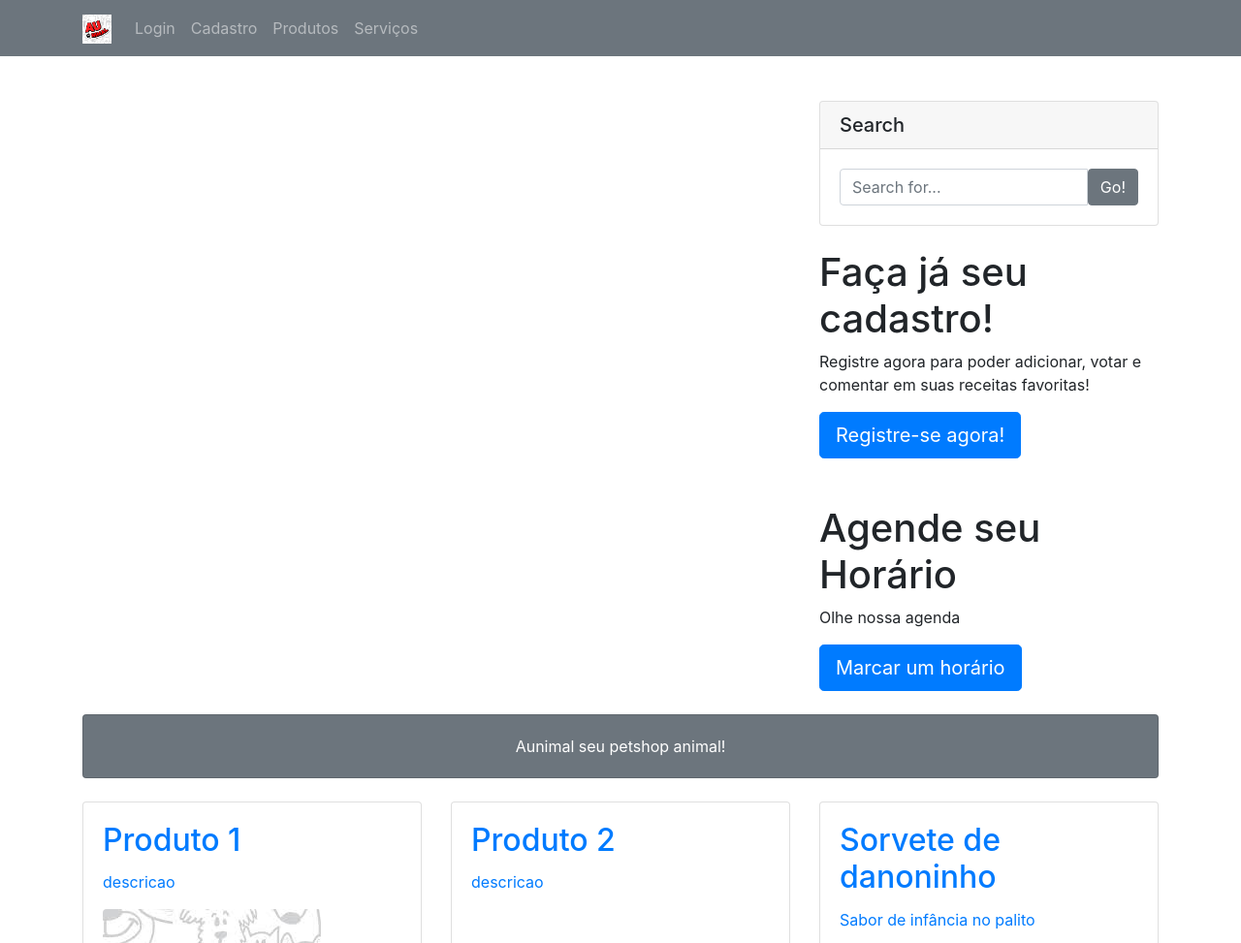
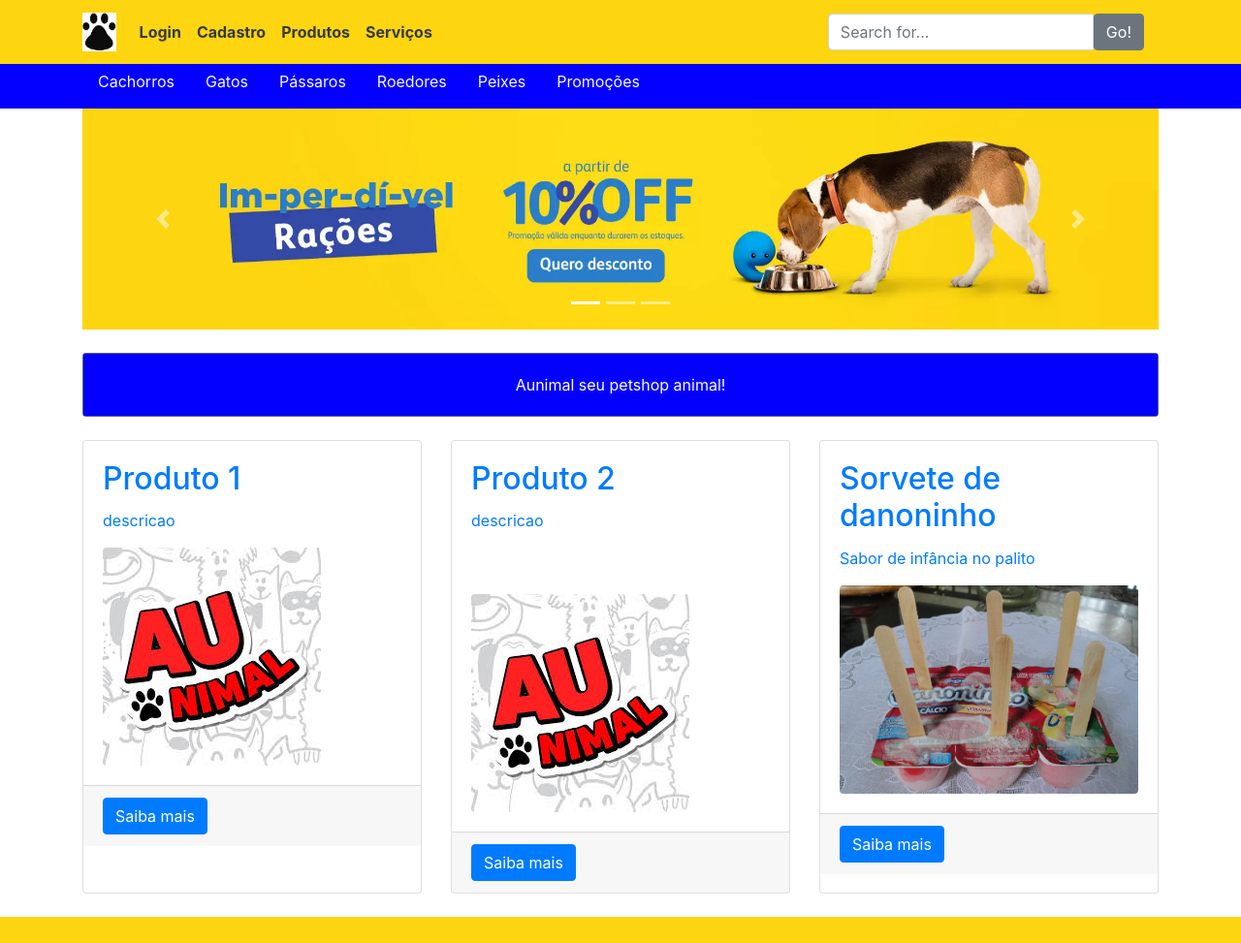
Before and after one commit to mwingter/WEB-PetShop, a plain HTML site: page index.html in a window 1280 px wide. Shown: the top 973 px of the page at 97% size. Drawn offline with nearby package versions, Linux system fonts and the light colour scheme.

Commit message:
Layout principal

```diff
--- a/index.html
+++ b/index.html
@@ -3,99 +3,145 @@
 
     <head>
         <title>Aunimal!</title>
-        <link rel="icon" href="images/ico.png">
+        <link rel="icon" href="images/ico-aunimal3.png">
 
         <meta charset="utf-8">
         <meta name="viewport" content="width=device-width, initial-scale=1, shrink-to-fit=no">
 
-
-               <link
+        <link
             rel="stylesheet"
             href="https://stackpath.bootstrapcdn.com/bootstrap/4.4.1/css/bootstrap.min.css"
             integrity="sha384-Vkoo8x4CGsO3+Hhxv8T/Q5PaXtkKtu6ug5TOeNV6gBiFeWPGFN9MuhOf23Q9Ifjh"
             crossorigin="anonymous"
-            />
+        />
+
+        <link rel="stylesheet" href="style.css">
 
 
-
-        <style>
-            body {
-                padding-top: 54px;
-            }
-
-            @media (min-width: 992px) {
-                body {
-                    padding-top: 56px;
-                }
-            }
-        </style>
     </head>
 
     <body>
 
 
         <!-- Menu -->
-        <nav class="navbar navbar-expand-lg navbar-dark bg-secondary fixed-top">
+        <nav class="navbar navbar-expand-lg navbar-dark fixed-top navbar1">
             <div class="container">
-                <a class="navbar-brand" href="index.html"><img src="images/logo.png" class="img-responsive" alt="Logo" height="30" ></a>
+                <a class="navbar-brand" href="index.html"><img src="images/ico-aunimal3.png" class="img-responsive" alt="Logo" height="40" ></a>
                 <button class="navbar-toggler" type="button" data-toggle="collapse" data-target="#navbarResponsive" aria-controls="navbarResponsive" aria-expanded="false" aria-label="Toggle navigation">
                     <span class="navbar-toggler-icon"></span>
                 </button>
                 <div class="collapse navbar-collapse" id="navbarResponsive">
                     <ul class="navbar-nav ml-auto">
                         <li class="nav-item" id="logged">
-                            <a class="nav-link" href="login.html">Login</a>
+                            <a class="nav-link text-dark" href="login.html">Login</a>
                         </li>
                         <li class="nav-item">
-                            <a class="nav-link" href="register.html">Cadastro</a>
+                            <a class="nav-link text-dark" href="register.html">Cadastro</a>
                         </li>
                         <li class="nav-item">
-                            <a class="nav-link" href="produtos.html">Produtos</a>
+                            <a class="nav-link text-dark" href="produtos.html">Produtos</a>
                         </li>
                         <li class="nav-item">
-                            <a class="nav-link" href="servicos.html">Serviços</a>
+                            <a class="nav-link text-dark" href="servicos.html">Serviços</a>
                         </li>
 
 
                     </ul>
-                    <div class="container-fluid">
+                    <div class="container-fluid justify-content-end">
+                        <class class="nav-item ">
+                            <div class="input-group">
+                                <input type="search" class="form-control" placeholder="Search for...">
+                                <span class="input-group-btn">
+                                    <button class="btn btn-secondary" type="button">Go!</button>
+                                </span>
+                            </div>
+                        </class>
                     </div>
                 </div>
+            </div>
+        </nav>
+
+        <nav class="navbar navbar-expand-lg navbar-dark fixed-top-2 navbar2 ">
+            <div class="container ">
+
+                <div class="collapse navbar-collapse " id="navbarResponsive">
+                    <ul class="nav nav-pills nav-fill">
+                        <li class="nav-item" id="logged">
+                            <a class="nav-link text-light" href="dogs.html">Cachorros</a>
+                        </li>
+                        <li class="nav-item">
+                            <a class="nav-link text-light" href="cats.html">Gatos</a>
+                        </li>
+                        <li class="nav-item">
+                            <a class="nav-link text-light" href="birds.html">Pássaros</a>
+                        </li>
+                        <li class="nav-item">
+                            <a class="nav-link text-light" href="rats.html">Roedores</a>
+                        </li>
+                        <li class="nav-item">
+                            <a class="nav-link text-light" href="fishs.html">Peixes</a>
+                        </li>
+                        <li class="nav-item">
+                            <a class="nav-link text-light" href="sales.html">Promoções</a>
+                        </li>
+                    </ul>
+                </div>
+
             </div>
         </nav>
 
 
 
 
+
         <!-- Conteudo -->
-        <div class="container">
+        <div class="container ">
+
+            <!-- Carroussel -->
+            <div id="carouselExampleIndicators" class="carousel slide " data-ride="carousel">
+                <ol class="carousel-indicators">
+                  <li data-target="#carouselExampleIndicators" data-slide-to="0" class="active"></li>
+                  <li data-target="#carouselExampleIndicators" data-slide-to="1"></li>
+                  <li data-target="#carouselExampleIndicators" data-slide-to="2"></li>
+                </ol>
+                <div class="carousel-inner">
+
+                  <div class="carousel-item active">
+                    <img src="images/banners/banner1.png" class="d-block w-100" alt="...">
+                  </div>
+                  <div class="carousel-item">
+                    <img src="images/banners/banner2.png" class="d-block w-100" alt="...">
+                  </div>
+                  <div class="carousel-item">
+                    <img src="images/banners/banner2.png" class="d-block w-100" alt="...">
+                  </div>
+
+                </div>
+                <a class="carousel-control-prev" href="#carouselExampleIndicators" role="button" data-slide="prev">
+                  <span class="carousel-control-prev-icon" aria-hidden="true"></span>
+                  <span class="sr-only">Previous</span>
+                </a>
+                <a class="carousel-control-next" href="#carouselExampleIndicators" role="button" data-slide="next">
+                  <span class="carousel-control-next-icon" aria-hidden="true"></span>
+                  <span class="sr-only">Next</span>
+                </a>
+              </div>
+            <!-- FIM do Caroussel-->
+
 
             <!-- Heading Row -->
+            <!--
             <div class="row my-4">
+
                 <div class="col-lg-8">
 
 
 
+                </div>-->
+                <!-- /.col-lg-8 -->
+                <!--
+                    <div class="col-lg-4">
 
-
-
-
-
-
-                </div>
-                <!-- /.col-lg-8 -->
-                <div class="col-lg-4">
-                    <div class="card my-4">
-                        <h5 class="card-header">Search</h5>
-                        <div class="card-body">
-                            <div class="input-group">
-                                <input type="text" class="form-control" placeholder="Search for...">
-                                <span class="input-group-btn">
-                                    <button class="btn btn-secondary" type="button">Go!</button>
-                                </span>
-                            </div>
-                        </div>
-                    </div>
                     <div>
                         <h1>Faça já seu cadastro!</h1>
                         <p>Registre agora para poder adicionar, votar e comentar em suas receitas favoritas!</p>
@@ -107,14 +153,16 @@
                         <a class="btn btn-primary btn-lg" href="newrecipe.html">Marcar um horário</a>
                     </div>
                 </div>
+                -->
+
                 <!-- /.col-md-4 -->
-            </div>
+           <!--</div>-->
             <!-- /.row -->
 
             <!-- Call to Action Well -->
-            <div class="card text-white bg-secondary my-4 text-center">
-                <div class="card-body">
-                    <p class="text-white m-0">Aunimal seu petshop animal!</p>
+            <div class="card text-white bg-secondary my-4 text-center ">
+                <div class="card-body navbar2">
+                    <p class=" m-0">Aunimal seu petshop animal!</p>
                 </div>
             </div>
 
@@ -174,11 +222,11 @@
         <!-- /.container -->
 
         <!-- Footer -->
-        <footer class="py-5 bg-secondary">
-            <div class="container">
-			<p class="m-0 text-center text-white">Luís Filipe Vasconcelos Peres NUSP: 10310641</p>
-                <p class="m-0 text-center text-white">Marcelo Duchene NUSP: 8596351</p>
-                <p class="m-0 text-center text-white">Michelle Wingter da Silva NUSP: 10783243</p>
+        <footer class="py-5  footer">
+            <div class="container ">
+			<p class="m-0 text-center text-dark">Luís Filipe Vasconcelos Peres NUSP: 10310641</p>
+                <p class="m-0 text-center text-dark">Marcelo Duchene NUSP: 8596351</p>
+                <p class="m-0 text-center text-dark">Michelle Wingter da Silva NUSP: 10783243</p>
             </div>
 
         </footer>
--- /dev/null
+++ b/style.css
@@ -0,0 +1,17 @@
+body {
+    padding-top: 54px;
+}
+
+@media (min-width: 992px) {
+    body {
+        padding-top: 56px;
+    }
+}
+.navbar1, .footer {
+    background-color: rgb(254, 213, 17);
+    font-weight: bold;
+}
+
+.navbar2{
+    background-color: rgb(4, 0, 255);
+}
```
Also changed, not shown: images/aunimal1.png (added), images/aunimal2.png (added), images/aunimal3.png (added), images/banners/banner1.png (added), images/banners/banner2.png (added), images/ico-aunimal3.png (added).
